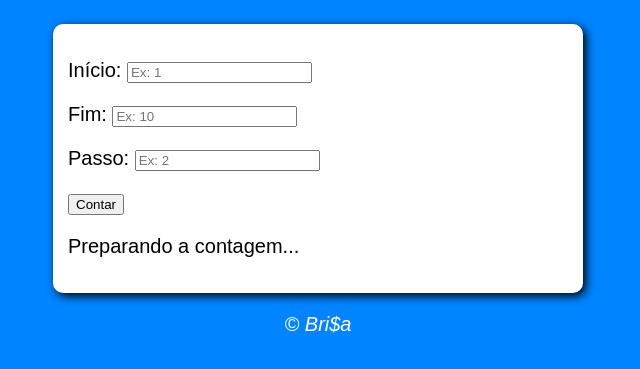
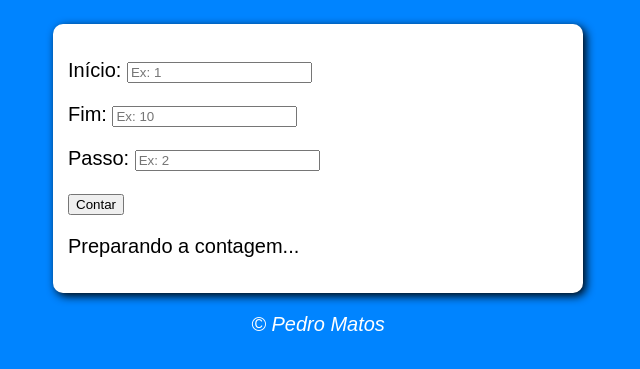
Before and after one commit to matoszl/Contador, a plain HTML site: page index.html in a window 1280 px wide. Shown: the part 75-444 px from the top of the page, without its empty margins (322-962 px from the left). Drawn offline with Linux system fonts and the light colour scheme.

Commit message:
Update index.html

```diff
--- a/index.html
+++ b/index.html
@@ -20,7 +20,7 @@
         <div><p id="res">Preparando a contagem...</p></div>
     </section>
     <footer>
-        <p>&copy; Bri$a</p>
+        <p>&copy; Pedro Matos</p>
     </footer>
 </body>
 </html>
```
